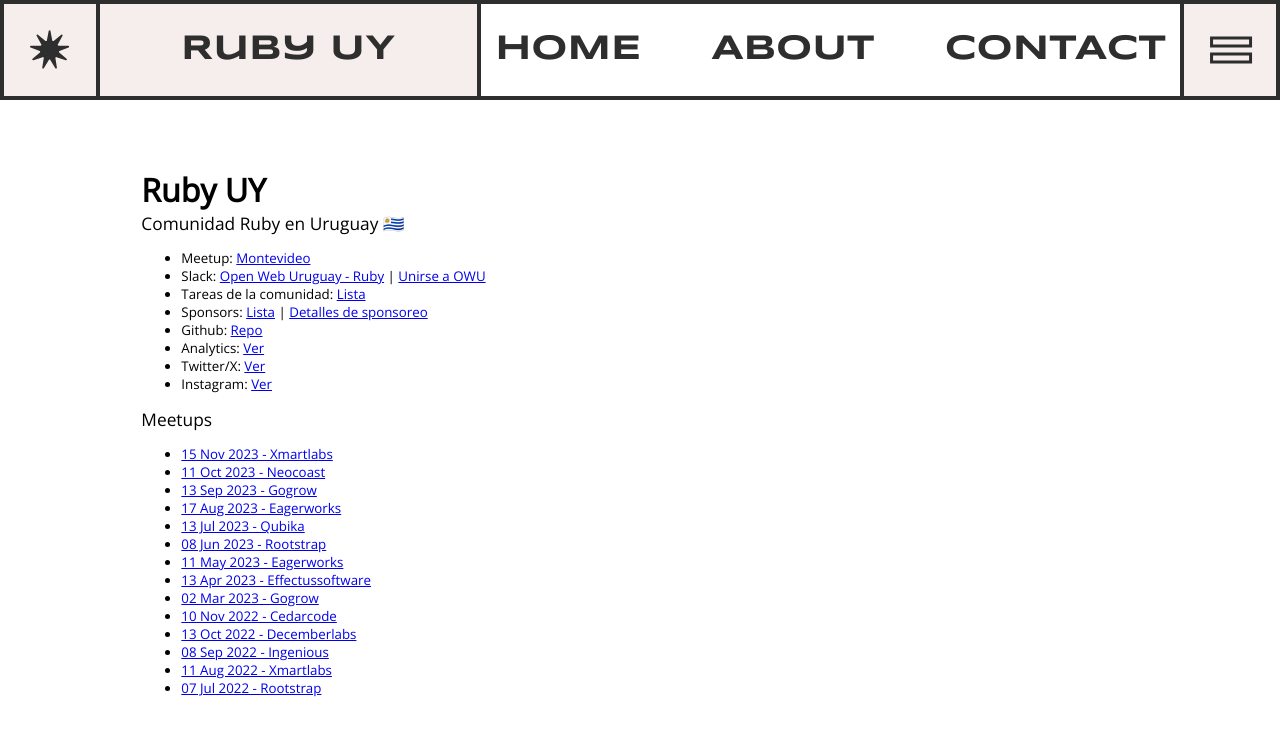
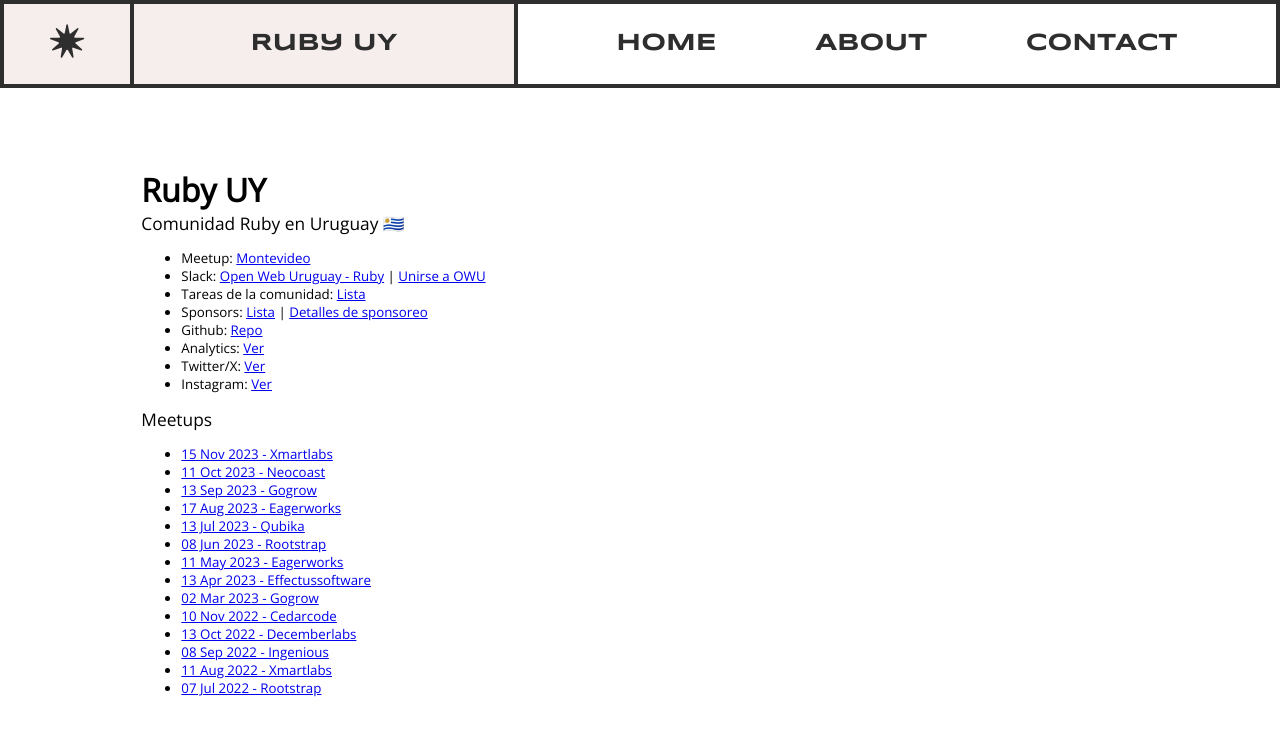
Before and after one commit to rubyuy/ruby.uy, a Jekyll site: the page built from index.md, in a window 1280 px wide. Shown: the top 736 px of the page. Built offline with Jekyll 4.4.1, drawn with Linux system fonts in a browser that asks for light colours; our own code applies the rules of GitHub Pages for plain Markdown files.

Commit message:
Make navbar responsive

```diff
--- a/_includes/header.html
+++ b/_includes/header.html
@@ -3,14 +3,14 @@
     <div class='blackStarBox'>
       <a href='/'><img src='/assets/images/blackstar.svg'/></a>
     </div>
-        <div class='barTitle'> Ruby UY </div>
+    <div class='barTitle'>Ruby UY</div>
     <div class='barLinks'>
-          <a class='barHome' href='/'> HOME </a>
-          <a class='barAbout' href='/about'> ABOUT </a>
-          <a class='barContact' href='/contact'> CONTACT </a>
+      <a href='#'>HOME</a>
+      <a href='#about'>ABOUT</a>
+      <a href='#contact'>CONTACT</a>
     </div>
     <div class='barMenu'>
-          <a href='/'><img class='barBurger' src='/assets/images/menu.svg'/></a>
+      <a href='#'><img class='barBurger' src='/assets/images/menu.svg'/></a>
     </div>
   <div>
 </header>
--- a/_sass/topbar.scss
+++ b/_sass/topbar.scss
@@ -1,13 +1,13 @@
 .topBar {
   display: flex;
-  height: 100px;
-  left: 0px;
-  top: 0px;
+  height: 5rem;
+  left: 0;
+  top: 4px;
   position: absolute;
   width: 100%;
   align-items: center;
   color: #2E2E2E;
-  font-size: 35px;
+  font-size: 1.5rem;
   font-style: normal;
   font-weight: 700;
   line-height: 106.102%;
@@ -16,36 +16,45 @@
 }
 
 .blackStarBox {
-  width: 40px;
-  height: 40px;
-  padding: 26px;
+  flex: 1;
+  height: 100%;
   border: 4px solid #2E2E2E;
   background: #F6EEEC;
+  align-items: center;
+  display: flex;
+  justify-content: center;
+
+  img {
+    width: 35px;
+  }
 }
 
 .barTitle {
   display: inline-flex;
-  height: 30px;
-  width: 215px;
-  padding: 31px 81px;
+  height: 100%;
   align-items: center;
+  flex: 3;
   flex-shrink: 0;
   border: 4px #2E2E2E;
   border-style: solid solid solid none;
   background: #F6EEEC;
+  justify-content: center;
+
+  @media (max-width: 712px) {
+    flex: 4;
+  }
 }
 
 .barLinks {
   display: flex;
   flex-grow: 1;
-  height: 12px;
-  padding: 40px 68px;
+  height: 100%;
   justify-content: center;
   align-items: center;
-  gap: 12.5%;
-  flex-shrink: 0;
+  justify-content: space-evenly;
+  flex: 6;
   border: 4px solid #2E2E2E;
-  border-style: solid none solid none;
+  border-style: solid solid solid none;
   background: #FFF;
   text-align: center;
 
@@ -53,19 +62,27 @@
     color: inherit;
     text-decoration: none;
   }
+
+  @media (max-width: 712px) {
+    display: none;
+  }
 }
 
 .barMenu {
-  width: 40px;
-  height: 40px;
-  padding: 26px;
+  display: flex;
+  flex: 1;
+  height: 100%;
   justify-content: center;
   align-items: center;
-  gap: 10px;
   border: 4px solid #2E2E2E;
+  border-style: solid solid solid none;
   background: #F6EEEC;
+
+  img {
+    width: 35px;
+  }
+
+  @media (min-width: 713px) {
+    display: none;
+  }
 }
-
-.barBurger {
-  padding-top: 6px;
-}
```
Lines whose indentation alone changed are shown as unchanged.
